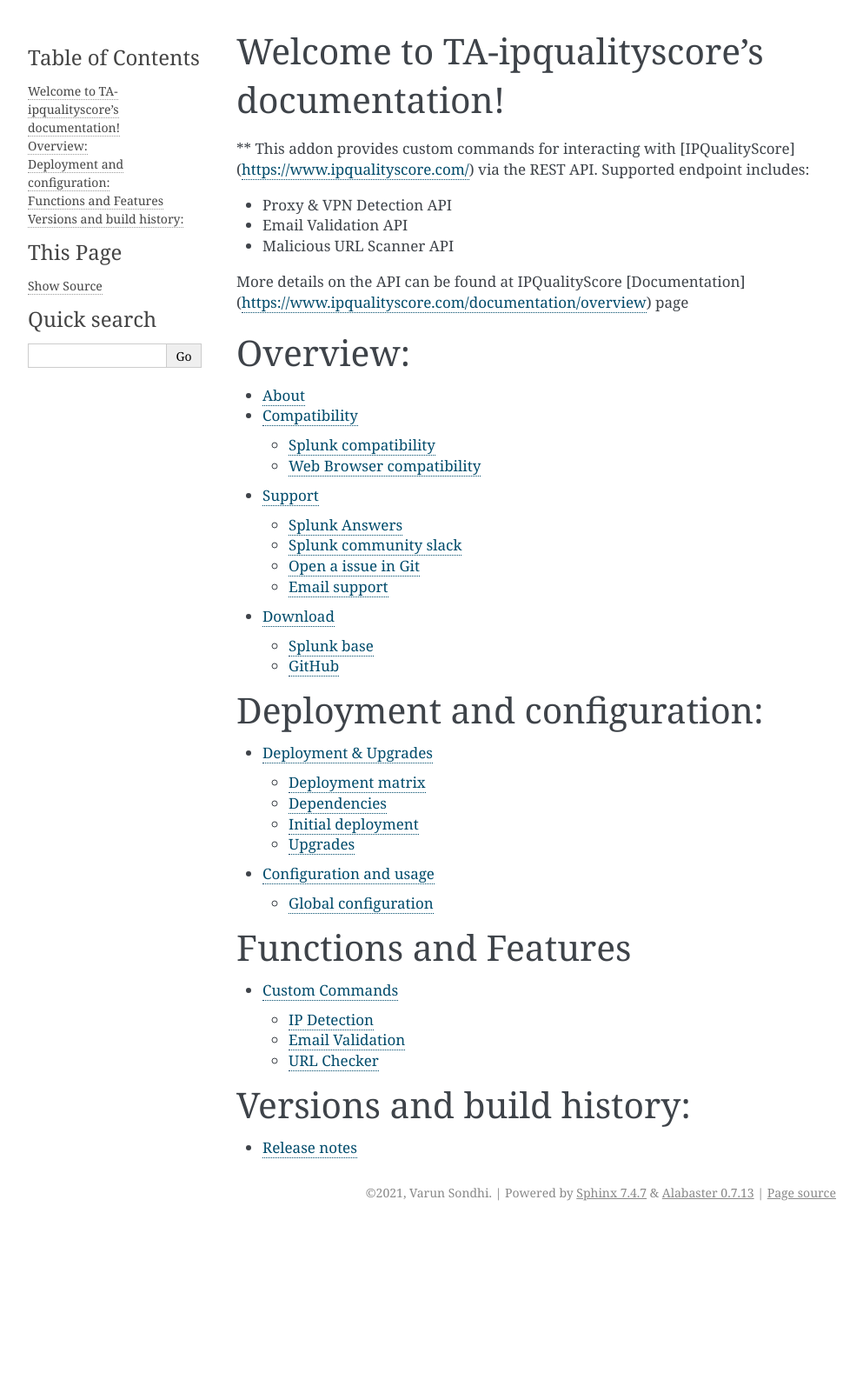
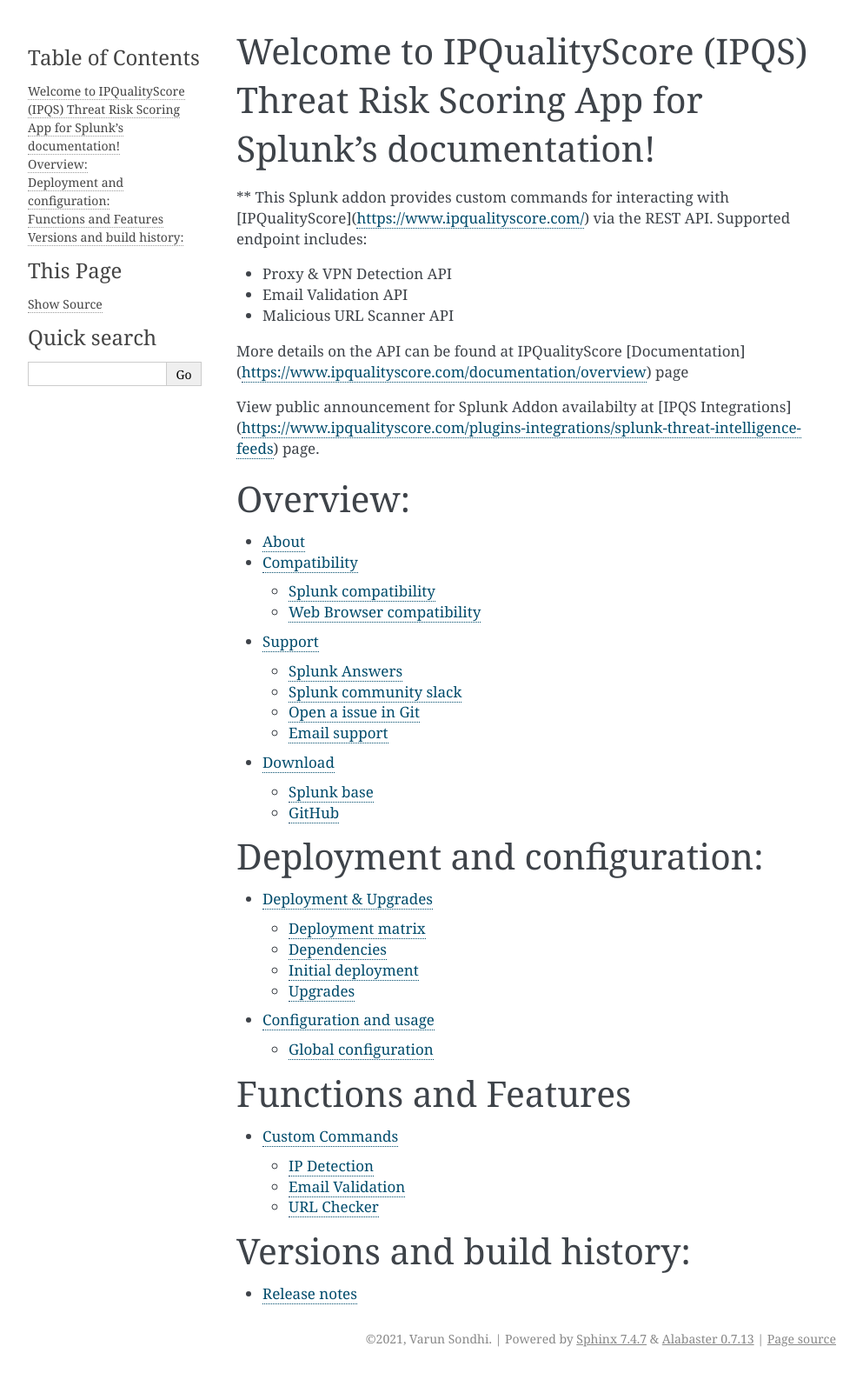
Before and after one commit to yanky076/TA-ipqualityscore, a Sphinx documentation site: the page built from docs/source/index.rst, in a window 1280 px wide. Shown: the whole page at 87% size, without its empty margins (148-1141 px from the left). Built offline with Sphinx 7.4.7, drawn with Linux system fonts in a browser that asks for light colours; before the commit the page ends 1411 px from its top, so only the background shows below that.

Commit message:
Updates to documentation

```diff
--- a/docs/source/configuration.rst
+++ b/docs/source/configuration.rst
@@ -18,4 +18,4 @@
 
 - ** Password:**
 
-This defies the IPQualityScore API key. The key will be hidden from user view and will be encrypted before being stored in Splunk.
+This defines the IPQualityScore API key. The key will be hidden from user view and will be encrypted before being stored in Splunk.
--- a/docs/source/index.rst
+++ b/docs/source/index.rst
@@ -3,16 +3,18 @@
    You can adapt this file completely to your liking, but it should at least
    contain the root `toctree` directive.
 
-Welcome to TA-ipqualityscore's documentation!
-=============================================
+Welcome to IPQualityScore (IPQS) Threat Risk Scoring App for Splunk's documentation!
+====================================================================================
 
-** This addon provides custom commands for interacting with [IPQualityScore](https://www.ipqualityscore.com/) via the REST API. Supported endpoint includes:
+** This Splunk addon provides custom commands for interacting with [IPQualityScore](https://www.ipqualityscore.com/) via the REST API. Supported endpoint includes:
 
 - Proxy & VPN Detection API
 - Email Validation API
 - Malicious URL Scanner API
 
 More details on the API can be found at IPQualityScore [Documentation](https://www.ipqualityscore.com/documentation/overview) page
+
+View public announcement for Splunk Addon availabilty at [IPQS Integrations](https://www.ipqualityscore.com/plugins-integrations/splunk-threat-intelligence-feeds) page.
 
 Overview:
 =========
```
